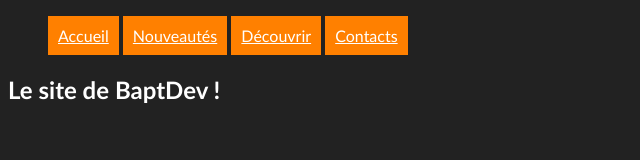
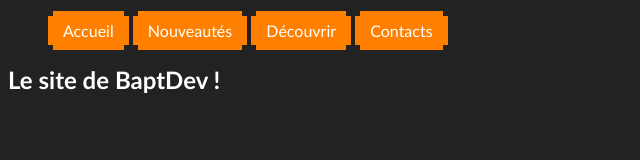
Before and after one commit to BaptDev-DEBUG/Site, a plain HTML site: page index.htm in a window 1280 px wide. Shown: the whole page, without its empty margins (0-640 px from the left). Drawn offline with Linux system fonts and the light colour scheme.

Commit message:
Update the website

```diff
--- a/index.htm
+++ b/index.htm
@@ -17,12 +17,21 @@
             list-style-type: none;
             display: inline-block;
             background-color: #ff8000;
+            padding: 5px;
+        }
+
+        nav ul li.button a {
+            text-decoration: none;
+            color: #fff;
+            background-color: #ff8000;
             padding: 10px;
         }
 
-        nav ul li a {
-            color: #fff;
-            background-color: #ff8000;
+        nav ul li.button:hover a {
+            text-decoration: none;
+            color: #ff8000;
+            background-color: #222;
+            padding: 10px;
         }
 
     </style>
```
